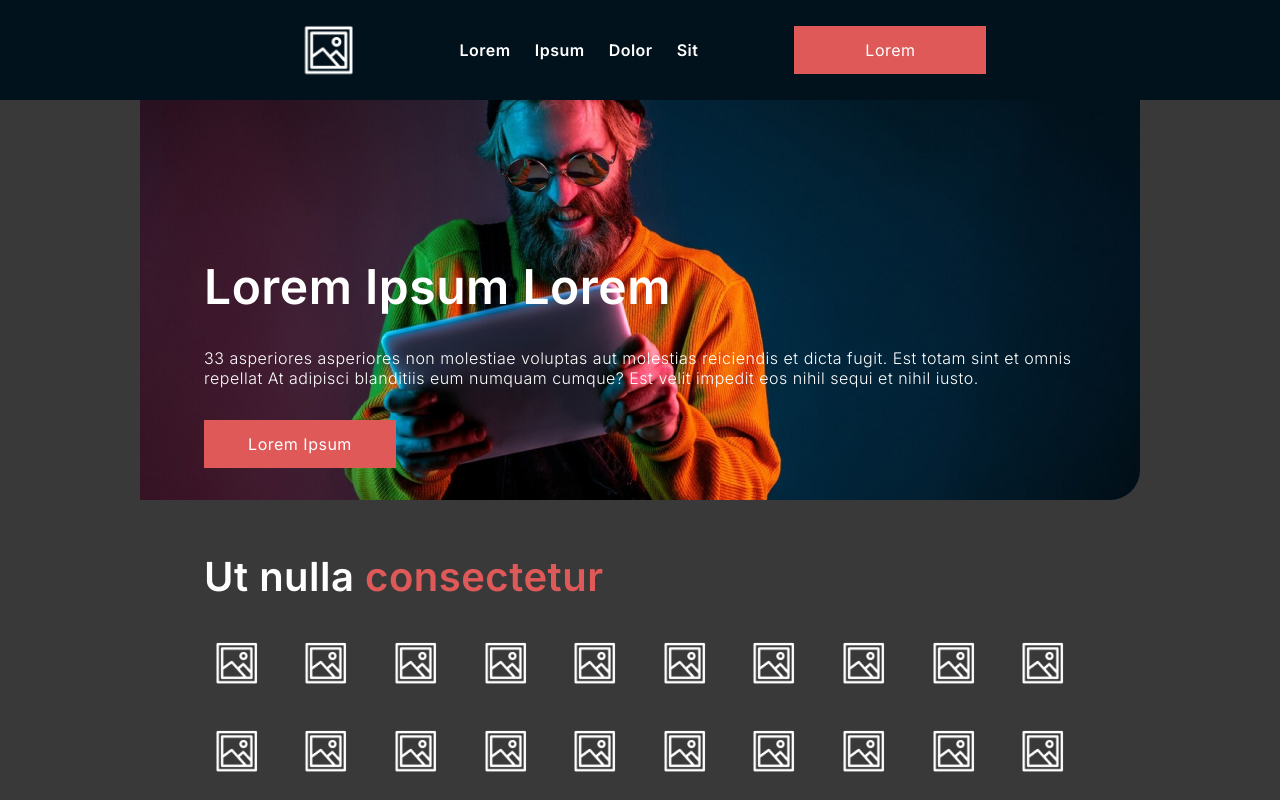
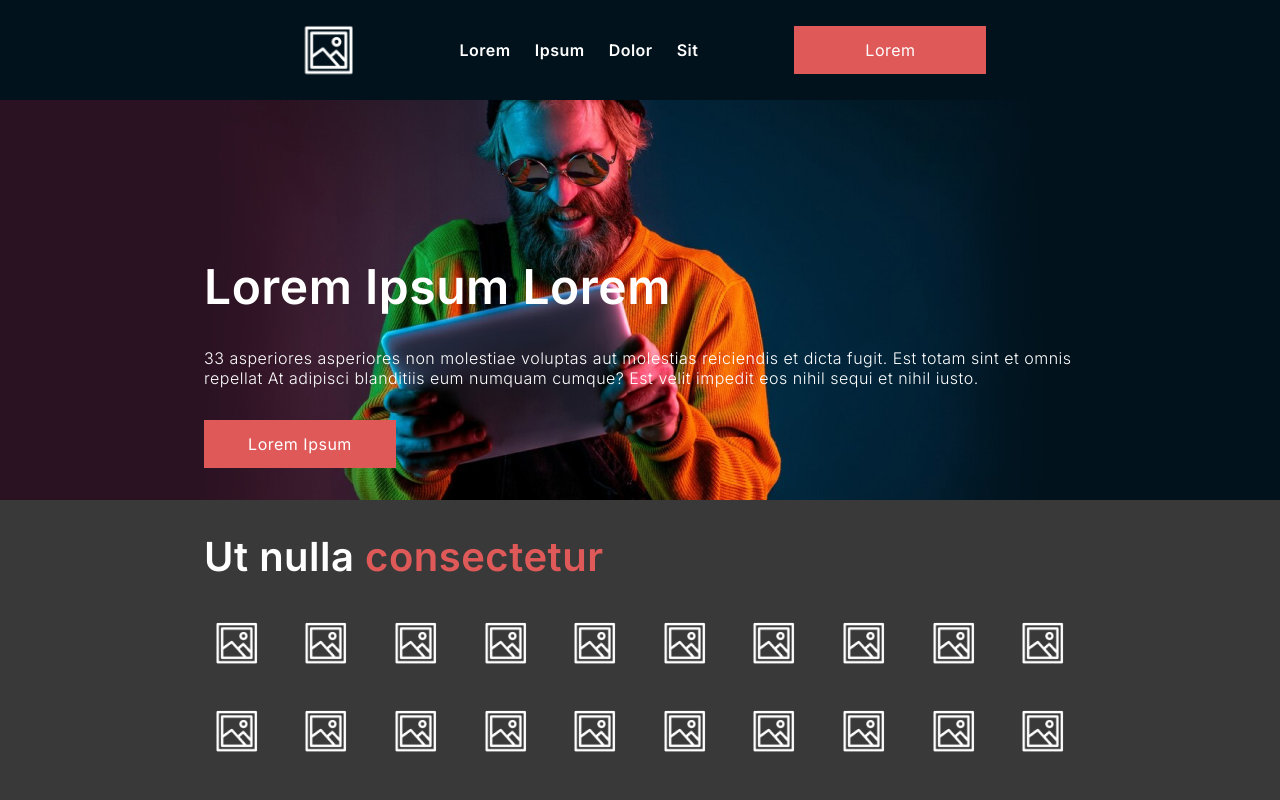
Before and after one commit to mateusfpmelo/featuresite, a Next.js app: page / in a window 1280 px wide. Shown: the top 800 px of the page. Built offline with nearby package versions, Linux system fonts and the light colour scheme.

Commit message:
checkpoint acerto css e novo header

```diff
--- a/src/app/components/header/header.module.css
+++ b/src/app/components/header/header.module.css
@@ -5,7 +5,7 @@
     justify-content: flex-end;
     position: relative;
     gap: 2rem;
-    background-image: url('/img/bgheader2.png');
+    background-image: url('/img/bgheader3.png');
     background-size: cover;
     background-position: left center;
     margin-top: 100px;
--- a/src/app/components/header/index.js
+++ b/src/app/components/header/index.js
@@ -6,7 +6,7 @@
 
     return(
         <>
-            <header className="firstcontent">
+            <header className="firstcontent bgforheader">
                 <div className={styles.header}>
                     <h1>Lorem Ipsum Lorem</h1>
                     <p className="p18">33 asperiores asperiores non molestiae voluptas aut molestias reiciendis et dicta fugit. Est totam sint et omnis repellat At adipisci blanditiis eum numquam cumque? Est velit impedit eos nihil sequi et nihil iusto.</p>
--- a/src/app/components/info1/info1.module.css
+++ b/src/app/components/info1/info1.module.css
@@ -71,8 +71,8 @@
         position: absolute; /* Usar absolute para posicionar em relação ao pai */
         top: 0; /* Alinha o topo */
         left: 0; /* Alinha à esquerda */
-        width: 330px; /* Largura igual ao pai */
-        height: 330px; /* Altura igual ao pai */
-        transform: translateX(12%) translateY(-10%);
+        width: 360px; /* Largura igual ao pai */
+        height: 310px; /* Altura igual ao pai */
+        transform: translateX(3%) translateY(-3%);
     }
 }
--- a/src/app/globals.css
+++ b/src/app/globals.css
@@ -92,6 +92,10 @@
   background-color: #01121c;
 }
 
+.bgforheader{
+  background: linear-gradient(to right, #2a1222 50%, #01121c 50%);
+}
+
 h1{
   font-size: 48px;
   font-weight: 600;
```
Also changed, not shown: src/app/page.js (+0 -8 lines), public/img/bgheader3.png (added).
